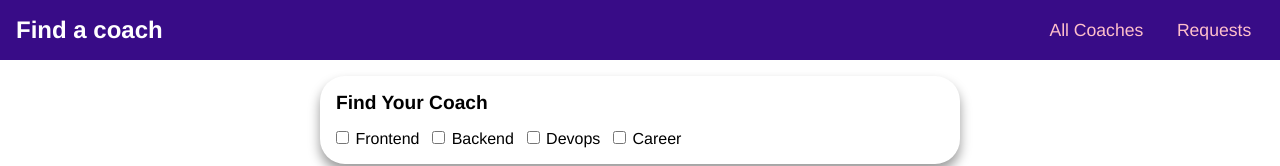
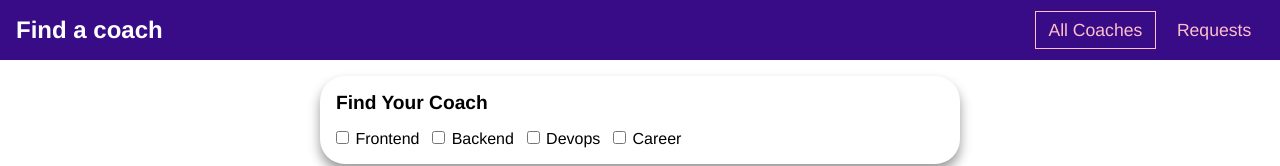
Before and after one commit to egulhan/vuejs3-practice-coach-finder-app, a Vue app: page / in a window 1280 px wide. Shown: the top 166 px of the page. Built offline with nearby package versions, Linux system fonts and the light colour scheme.

Commit message:
make all coaches link active as well while visiting at home page

```diff
--- a/src/components/layout/TheHeader.vue
+++ b/src/components/layout/TheHeader.vue
@@ -1,9 +1,11 @@
 <template>
   <header>
-    <h2><router-link class="home" :to="{name: 'home'}">Find a coach</router-link></h2>
+    <h2>
+      <router-link class="home" :to="{name: 'home'}">Find a coach</router-link>
+    </h2>
     <ul>
       <li>
-        <router-link class="active" :to="{name: 'coaches'}">All Coaches</router-link>
+        <router-link :class="{'router-link-active': $route.name==='home'}" :to="{name: 'coaches'}">All Coaches</router-link>
       </li>
       <li>
         <router-link :to="{name: 'requests'}">Requests</router-link>
```
